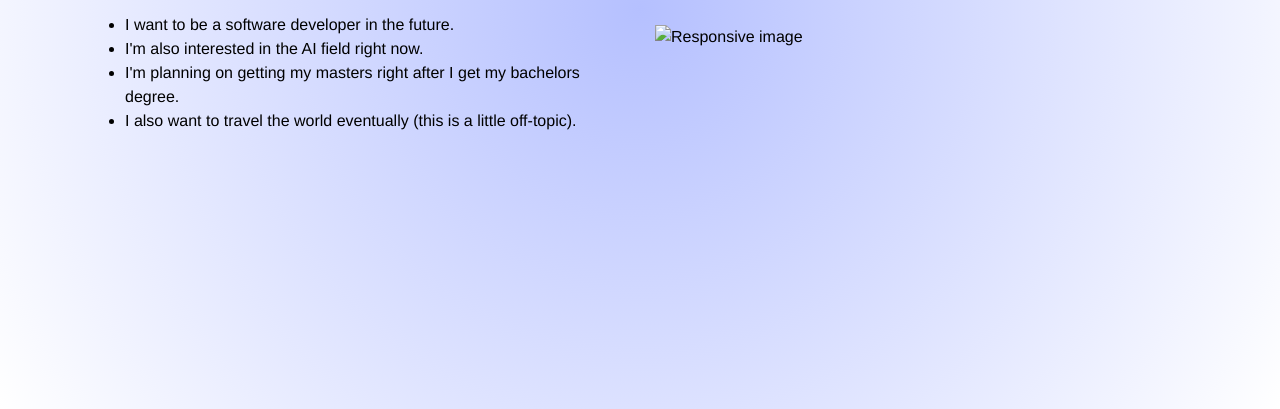
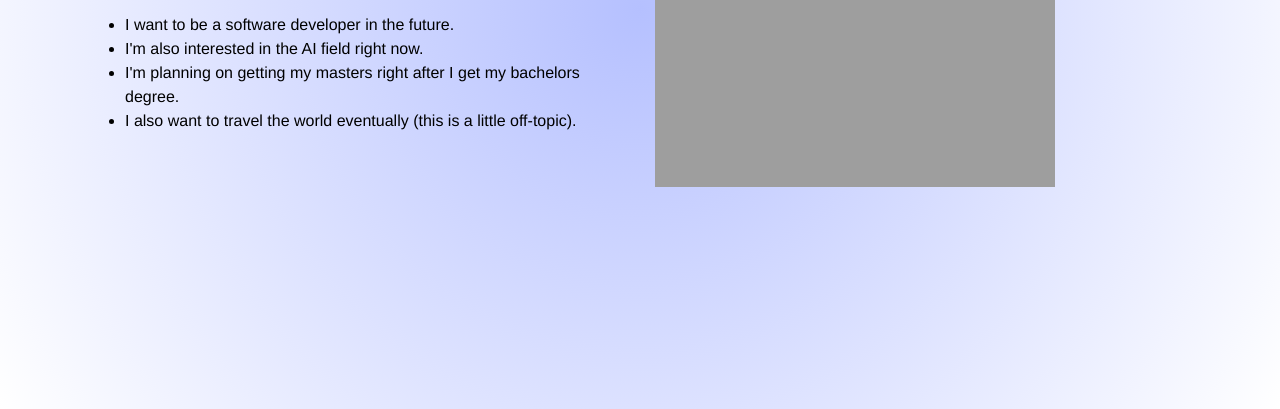
Before and after one commit to leann-z/CMSC-477-Portfolio-HW1, a plain HTML site: page about_me.html in a window 1280 px wide. Shown: the part 391-800 px from the top of the page. Drawn offline with nearby package versions, Linux system fonts and the light colour scheme; the site is published under a folder, as on GitHub Pages, so addresses that start at the root find nothing.

Commit message:
Add files via upload

```diff
--- a/about_me.html
+++ b/about_me.html
@@ -43,7 +43,7 @@
             </ul>
           </div>
           <div class="col-sm">
-            <img src="/me.jpg" class="img-fluid" alt="Responsive image">
+            <img src="me.jpg" class="img-fluid" alt="Responsive image">
           </div>
         </div>
       </div>
```
